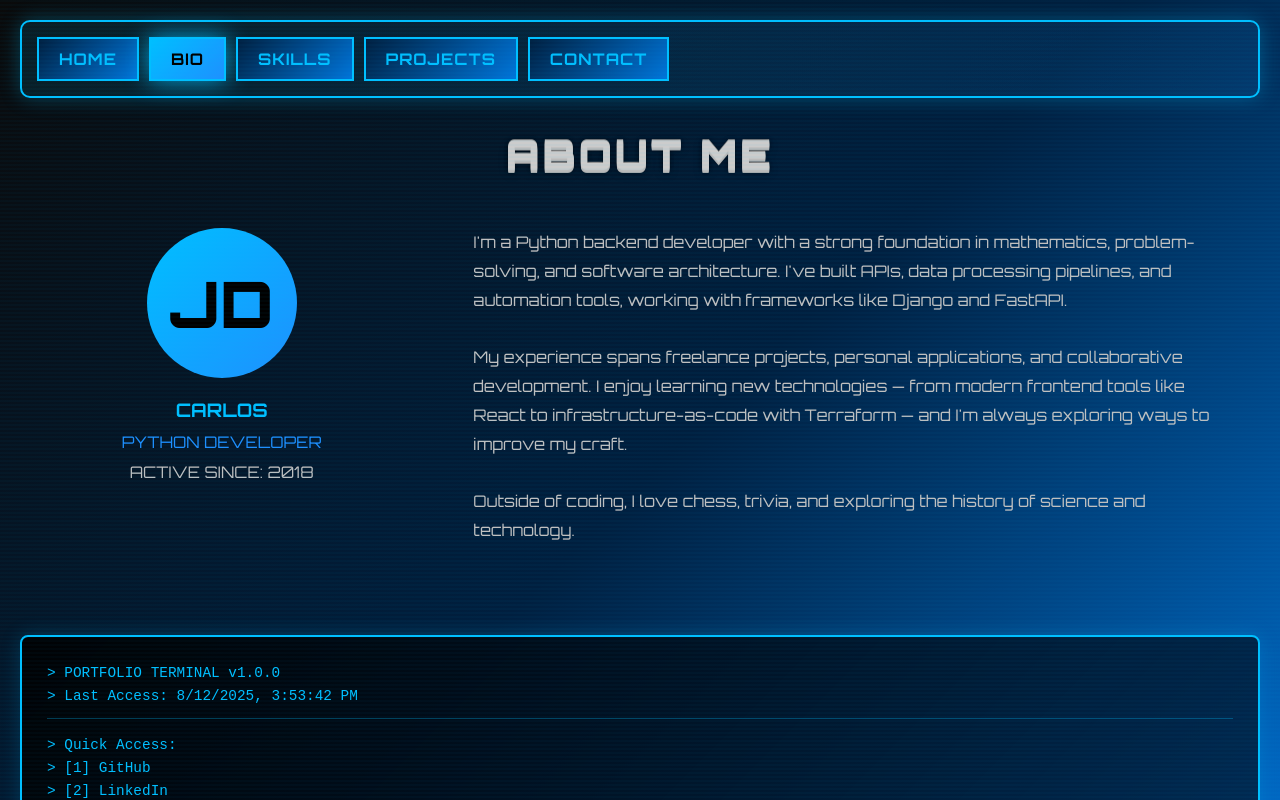
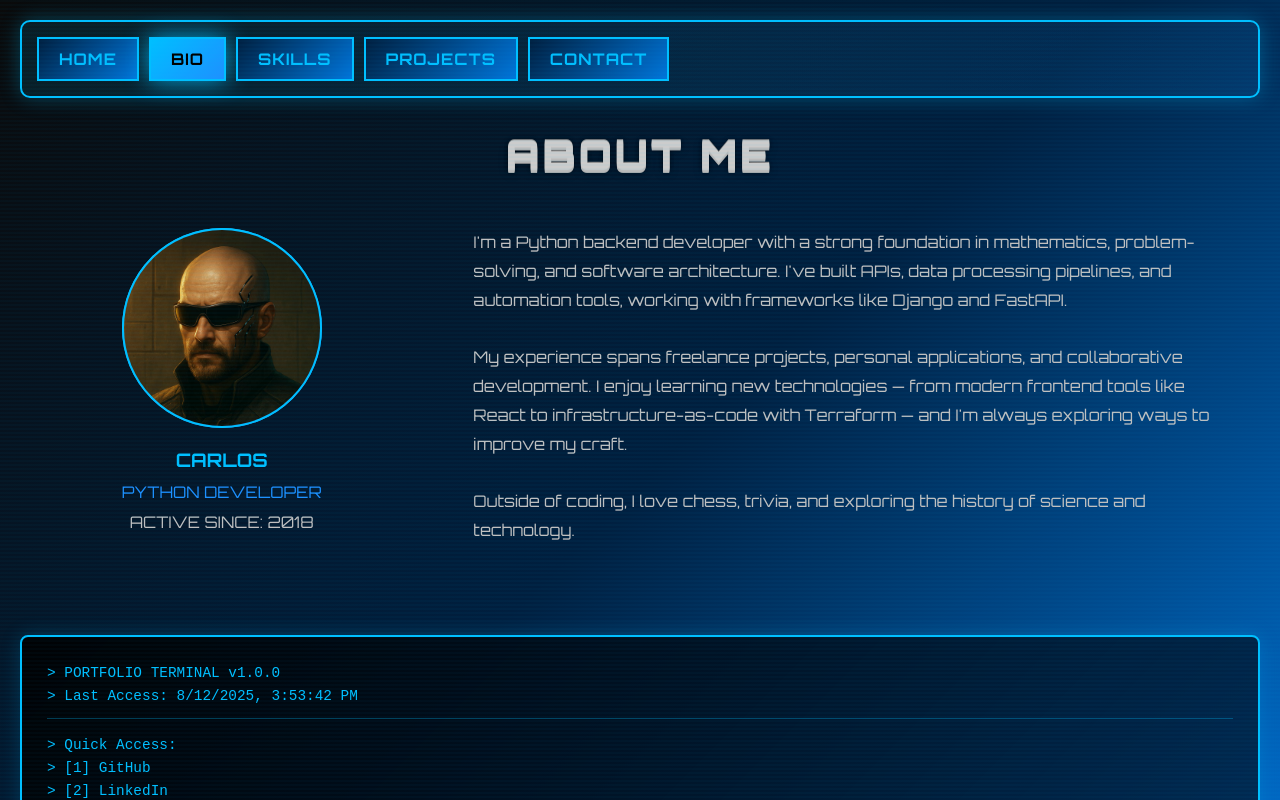
Before and after one commit to deusdevok/portfolio-react, a React (Create React App) app: page /portfolio-react/about in a window 1280 px wide. Shown: the top 800 px of the page. Built offline with nearby package versions, Linux system fonts and the light colour scheme.

Commit message:
add avatar image

```diff
--- a/src/components/pages/About.jsx
+++ b/src/components/pages/About.jsx
@@ -9,7 +9,9 @@ function About() {
       <h2 className="section-title">{title}</h2>
       <div className="about-content">
         <div className="profile-panel">
-          <div className="profile-avatar">JD</div>
+          <div className="profile-avatar">
+            <img className="profile-avatar-img" src={`${process.env.PUBLIC_URL}/avatar.jpeg`} alt="Carlos" />
+          </div>
           <h3>CARLOS</h3>
           <p style={{ color: '#1E90FF', margin: '10px 0' }}>PYTHON DEVELOPER</p>
           <p style={{ color: '#C0C0C0' }}>ACTIVE SINCE: 2018</p>
--- a/src/styles/deusex.css
+++ b/src/styles/deusex.css
@@ -167,8 +167,8 @@ body {
 }
 
 .profile-avatar {
-  width: 150px;
-  height: 150px;
+  width: 200px;
+  height: 200px;
   background: linear-gradient(135deg, #00BFFF 0%, #1E90FF 100%);
   border-radius: 50%;
   margin: 0 auto 20px;
@@ -178,6 +178,14 @@ body {
   font-size: 4em;
   color: #000;
   font-weight: 900;
+}
+
+.profile-avatar-img {
+  width: 100%;
+  height: 100%;
+  border-radius: 50%;
+  border: 2px solid #00BFFF;
+  object-fit: cover;
 }
 
 .bio-panel {
```
Also changed, not shown: public/avatar.jpeg (added).
